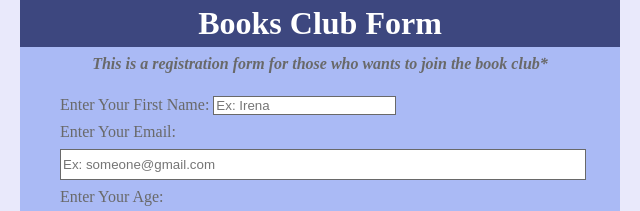
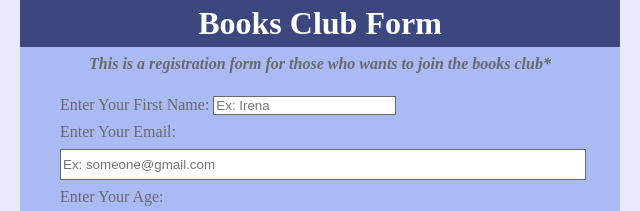
Before and after one commit to Ire-Ma/Registration-Form, a plain HTML site: page index.html in a window 1280 px wide. Shown: the top 211 px of the page, 320-960 px from the left. Drawn offline with Linux system fonts and the light colour scheme.

Commit message:
added some changes

```diff
--- a/index.html
+++ b/index.html
@@ -14,7 +14,7 @@
         <h1 id="title">Books Club Form</h1>
 
         <form id="survey-form">
-            <p id="description">This is a registration form for those who wants to join the book club*</p>
+            <p id="description">This is a registration form for those who wants to join the books club*</p>
             <fieldset>
                 <label for="name" id="name-label">Enter Your First Name: <input class="arafortext" id="name"
                         type="text" required placeholder="Ex: Irena" /></label>
```
